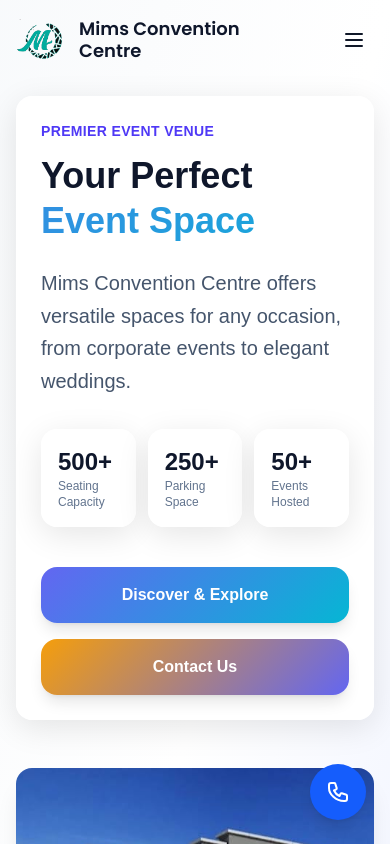
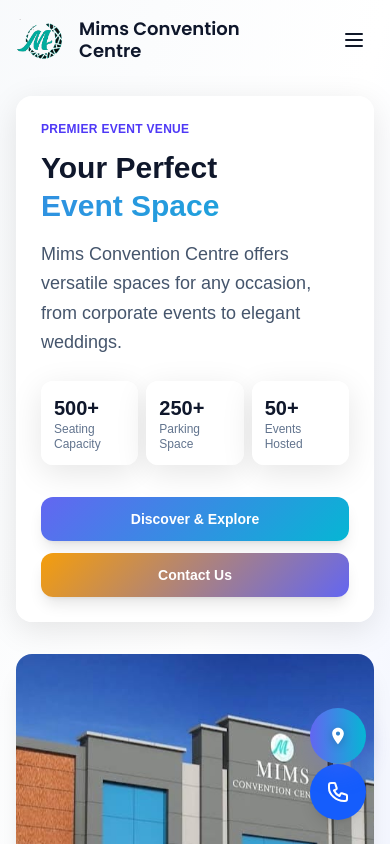
Before and after one commit to justhashim/Mims, a Next.js app in the folder frontend/: page / in a window 390 px wide. Shown: the top 844 px of the page. Built offline with nearby package versions, Linux system fonts and the light colour scheme.

Commit message:
feat: Enhance Navbar and Home page with mobile optimizations; add floating Google Maps button and improve UI elements for better accessibility and user experience

```diff
--- a/frontend/src/app/globals.css
+++ b/frontend/src/app/globals.css
@@ -330,6 +330,110 @@ html {
 	box-shadow: 0 35px 60px -12px rgba(0, 0, 0, 0.25);
 }
 
+/* Mobile Optimizations */
+@media (max-width: 768px) {
+	.mobile-padding {
+		padding-left: 1rem;
+		padding-right: 1rem;
+	}
+
+	.mobile-text-sm {
+		font-size: 0.875rem;
+		line-height: 1.25rem;
+	}
+
+	.mobile-spacing {
+		margin-bottom: 1.5rem;
+	}
+
+	.mobile-card-padding {
+		padding: 1.5rem;
+	}
+
+	.mobile-button {
+		padding: 0.75rem 1.5rem;
+		font-size: 0.875rem;
+	}
+}
+
+/* Floating Google Maps Button */
+.floating-maps-btn {
+	position: fixed;
+	bottom: 6rem;
+	right: 2rem;
+	z-index: 9999;
+	width: 60px;
+	height: 60px;
+	background: linear-gradient(to right, #6366f1, #06b6d4);
+	border-radius: 50%;
+	display: flex;
+	align-items: center;
+	justify-content: center;
+	box-shadow: 0 8px 25px rgba(99, 102, 241, 0.3);
+	transition: all 0.3s ease;
+	cursor: pointer;
+	border: none;
+}
+
+.floating-maps-btn:hover {
+	background: linear-gradient(to right, #4f46e5, #0891b2);
+	transform: translateY(-2px) scale(1.05);
+	box-shadow: 0 12px 35px rgba(99, 102, 241, 0.4);
+}
+
+.floating-maps-btn:active {
+	transform: translateY(-1px) scale(1.02);
+}
+
+.floating-maps-btn svg {
+	width: 24px;
+	height: 24px;
+	color: white;
+	filter: drop-shadow(0 2px 4px rgba(0, 0, 0, 0.2));
+}
+
+/* Mobile floating button adjustments */
+@media (max-width: 768px) {
+	.floating-maps-btn {
+		bottom: 5rem;
+		right: 1.5rem;
+		width: 56px;
+		height: 56px;
+	}
+
+	.floating-maps-btn svg {
+		width: 20px;
+		height: 20px;
+	}
+}
+
+/* Tooltip for floating button */
+.floating-maps-tooltip {
+	position: absolute;
+	right: 70px;
+	top: 50%;
+	transform: translateY(-50%);
+	background: rgba(0, 0, 0, 0.8);
+	color: white;
+	padding: 0.5rem 0.75rem;
+	border-radius: 0.5rem;
+	font-size: 0.875rem;
+	white-space: nowrap;
+	opacity: 0;
+	pointer-events: none;
+	transition: opacity 0.3s ease;
+}
+
+.floating-maps-btn:hover .floating-maps-tooltip {
+	opacity: 1;
+}
+
+@media (max-width: 768px) {
+	.floating-maps-tooltip {
+		display: none;
+	}
+}
+
 /* Gallery Carousel Enhancements */
 .carousel-container {
 	position: relative;
--- a/frontend/src/app/page.tsx
+++ b/frontend/src/app/page.tsx
@@ -83,6 +83,24 @@ export default function Home() {
 		<div className="min-h-screen flex flex-col">
 			<Navbar />
 
+			{/* Floating Google Maps Button */}
+			<a
+				href="https://maps.app.goo.gl/hGPrwY4bsFPdP9XG9"
+				target="_blank"
+				rel="noopener noreferrer"
+				className="floating-maps-btn"
+				aria-label="Open Google Maps"
+			>
+				<div className="floating-maps-tooltip">View on Google Maps</div>
+				<svg
+					viewBox="0 0 24 24"
+					fill="currentColor"
+					xmlns="http://www.w3.org/2000/svg"
+				>
+					<path d="M12 2C8.13 2 5 5.13 5 9c0 5.25 7 13 7 13s7-7.75 7-13c0-3.87-3.13-7-7-7zm0 9.5c-1.38 0-2.5-1.12-2.5-2.5s1.12-2.5 2.5-2.5 2.5 1.12 2.5 2.5-1.12 2.5-2.5 2.5z" />
+				</svg>
+			</a>
+
 			{/* 1. Headline Section - Modern and elegant hero */}
 			<section className="min-h-screen py-24 bg-gradient-to-br from-slate-50 via-white to-indigo-50 flex items-center relative overflow-hidden">
 				{/* Background decoration */}
@@ -91,56 +109,56 @@ export default function Home() {
 				<div className="absolute bottom-0 left-0 translate-y-12 -translate-x-12 w-96 h-96 bg-gradient-to-br from-amber-400/20 to-orange-400/20 rounded-full blur-3xl -z-10"></div>
 
 				<div className="container mx-auto px-4">
-					<div className="grid md:grid-cols-2 gap-12 items-center">
+					<div className="grid md:grid-cols-2 gap-8 md:gap-12 items-center">
 						{/* Left side - Value proposition */}
 						<div className="text-left modern-card p-6 md:p-10 rounded-2xl h-auto md:h-[550px] flex flex-col justify-center animate-fade-in-up">
-							<span className="text-indigo-600 font-semibold mb-3 block animate-fade-in-up animation-delay-200 text-sm tracking-wide uppercase">
+							<span className="text-indigo-600 font-semibold mb-3 block animate-fade-in-up animation-delay-200 text-xs md:text-sm tracking-wide uppercase">
 								PREMIER EVENT VENUE
 							</span>
-							<h1 className="text-4xl md:text-6xl font-bold text-slate-900 mb-6 animate-fade-in-up animation-delay-400 leading-tight">
+							<h1 className="text-3xl sm:text-4xl md:text-6xl font-bold text-slate-900 mb-4 md:mb-6 animate-fade-in-up animation-delay-400 leading-tight">
 								Your Perfect
 								<span className="gradient-text block">Event Space</span>
 							</h1>
-							<p className="text-xl text-slate-600 mb-8 max-w-xl animate-fade-in-up animation-delay-600 leading-relaxed">
+							<p className="text-lg md:text-xl text-slate-600 mb-6 md:mb-8 max-w-xl animate-fade-in-up animation-delay-600 leading-relaxed">
 								Mims Convention Centre offers versatile spaces for any occasion,
 								from corporate events to elegant weddings.
 							</p>
 
 							{/* Stats Cards */}
-							<div className="grid grid-cols-3 gap-3 md:gap-6 mb-10 animate-fade-in-up animation-delay-800">
-								<div className="modern-card p-4 md:p-6 rounded-2xl hover:shadow-2xl hover:scale-105 transition-all duration-500 group border border-indigo-100">
-									<div className="text-slate-900 text-2xl md:text-3xl font-bold group-hover:text-indigo-600 transition-colors duration-300">
+							<div className="grid grid-cols-3 gap-2 sm:gap-3 md:gap-6 mb-8 md:mb-10 animate-fade-in-up animation-delay-800">
+								<div className="modern-card p-3 sm:p-4 md:p-6 rounded-xl md:rounded-2xl hover:shadow-2xl hover:scale-105 transition-all duration-500 group border border-indigo-100">
+									<div className="text-slate-900 text-xl sm:text-2xl md:text-3xl font-bold group-hover:text-indigo-600 transition-colors duration-300">
 										500+
 									</div>
-									<div className="text-slate-500 text-xs md:text-sm font-medium">
+									<div className="text-slate-500 text-xs sm:text-sm font-medium leading-tight">
 										Seating Capacity
 									</div>
 								</div>
-								<div className="modern-card p-4 md:p-6 rounded-2xl hover:shadow-2xl hover:scale-105 transition-all duration-500 group border border-cyan-100 animation-delay-100">
-									<div className="text-slate-900 text-2xl md:text-3xl font-bold group-hover:text-cyan-600 transition-colors duration-300">
+								<div className="modern-card p-3 sm:p-4 md:p-6 rounded-xl md:rounded-2xl hover:shadow-2xl hover:scale-105 transition-all duration-500 group border border-cyan-100 animation-delay-100">
+									<div className="text-slate-900 text-xl sm:text-2xl md:text-3xl font-bold group-hover:text-cyan-600 transition-colors duration-300">
 										250+
 									</div>
-									<div className="text-slate-500 text-xs md:text-sm font-medium">
+									<div className="text-slate-500 text-xs sm:text-sm font-medium leading-tight">
 										Parking Space
 									</div>
 								</div>
-								<div className="modern-card p-4 md:p-6 rounded-2xl hover:shadow-2xl hover:scale-105 transition-all duration-500 group border border-amber-100 animation-delay-200">
-									<div className="text-slate-900 text-2xl md:text-3xl font-bold group-hover:text-amber-600 transition-colors duration-300">
+								<div className="modern-card p-3 sm:p-4 md:p-6 rounded-xl md:rounded-2xl hover:shadow-2xl hover:scale-105 transition-all duration-500 group border border-amber-100 animation-delay-200">
+									<div className="text-slate-900 text-xl sm:text-2xl md:text-3xl font-bold group-hover:text-amber-600 transition-colors duration-300">
 										50+
 									</div>
-									<div className="text-slate-500 text-xs md:text-sm font-medium">
+									<div className="text-slate-500 text-xs sm:text-sm font-medium leading-tight">
 										Events Hosted
 									</div>
 								</div>
 							</div>
 
-							<div className="flex flex-col sm:flex-row gap-4 animate-fade-in-up animation-delay-1000">
-								<button className="btn-primary px-8 py-4 rounded-2xl text-base font-semibold shadow-lg hover:shadow-2xl transform hover:scale-105 transition-all duration-300">
+							<div className="flex flex-col sm:flex-row gap-3 sm:gap-4 animate-fade-in-up animation-delay-1000">
+								<button className="btn-primary px-6 sm:px-8 py-3 sm:py-4 rounded-xl sm:rounded-2xl text-sm sm:text-base font-semibold shadow-lg hover:shadow-2xl transform hover:scale-105 transition-all duration-300">
 									Discover & Explore
 								</button>
 								<Link
 									href="#contact"
-									className="btn-secondary px-8 py-4 rounded-2xl text-base font-semibold shadow-lg hover:shadow-2xl transform hover:scale-105 transition-all duration-300 text-center inline-block"
+									className="btn-secondary px-6 sm:px-8 py-3 sm:py-4 rounded-xl sm:rounded-2xl text-sm sm:text-base font-semibold shadow-lg hover:shadow-2xl transform hover:scale-105 transition-all duration-300 text-center inline-block"
 								>
 									Contact Us
 								</Link>
@@ -408,7 +426,7 @@ export default function Home() {
 						)}
 
 						{/* Main Image Display */}
-						<div className="relative h-96 md:h-[500px] rounded-xl overflow-hidden shadow-2xl group carousel-container">
+						<div className="relative h-64 sm:h-80 md:h-[500px] rounded-xl md:rounded-2xl overflow-hidden shadow-2xl group carousel-container">
 							<Image
 								src={galleryImages[currentImageIndex].src}
 								alt={galleryImages[currentImageIndex].alt}
@@ -419,11 +437,11 @@ export default function Home() {
 
 							{/* Overlay with title */}
 							<div className="absolute inset-0 bg-gradient-to-t from-black/60 via-transparent to-transparent flex items-end">
-								<div className="p-6 md:p-8">
-									<h3 className="text-2xl md:text-3xl font-bold text-white mb-2">
+								<div className="p-4 sm:p-6 md:p-8">
+									<h3 className="text-lg sm:text-xl md:text-3xl font-bold text-white mb-1 sm:mb-2">
 										{galleryImages[currentImageIndex].title}
 									</h3>
-									<p className="text-gray-200">
+									<p className="text-gray-200 text-sm sm:text-base">
 										{galleryImages[currentImageIndex].alt}
 									</p>
 								</div>
@@ -511,14 +529,14 @@ export default function Home() {
 						</div>
 
 						{/* Thumbnail Navigation */}
-						<div className="flex justify-center mt-6 space-x-2 overflow-x-auto pb-2 thumbnail-grid">
+						<div className="flex justify-center mt-4 sm:mt-6 space-x-1 sm:space-x-2 overflow-x-auto pb-2 thumbnail-grid px-4 sm:px-0">
 							{galleryImages.map((image, index) => (
 								<button
 									key={index}
 									onClick={() => goToImage(index)}
-									className={`relative flex-shrink-0 w-16 h-16 md:w-20 md:h-20 rounded-lg overflow-hidden transition-all duration-300 ${
+									className={`relative flex-shrink-0 w-12 h-12 sm:w-16 sm:h-16 md:w-20 md:h-20 rounded-lg overflow-hidden transition-all duration-300 ${
 										index === currentImageIndex
-											? "ring-4 ring-blue-500 scale-110"
+											? "ring-2 sm:ring-4 ring-indigo-500 scale-110"
 											: "hover:scale-105 opacity-70 hover:opacity-100"
 									}`}
 								>
@@ -681,23 +699,23 @@ export default function Home() {
 						</p>
 					</div>
 
-					<div className="grid md:grid-cols-2 gap-12">
+					<div className="grid md:grid-cols-2 gap-8 md:gap-12">
 						<div className="space-y-6 animate-fade-in-left animation-delay-200">
-							<div className="bg-gray-50 p-8 rounded-lg shadow-lg hover:shadow-xl transition-all duration-500 hover:scale-105 group">
+							<div className="modern-card p-6 md:p-8 rounded-2xl shadow-lg hover:shadow-xl transition-all duration-500 hover:scale-105 group">
 								<h3 className="text-2xl font-bold text-gray-800 mb-6 group-hover:text-blue-600 transition-colors duration-300">
 									Contact Information
 								</h3>
 
-								<div className="space-y-6">
+								<div className="space-y-4 sm:space-y-6">
 									<div className="flex items-start">
 										<a
 											href="https://maps.app.goo.gl/hGPrwY4bsFPdP9XG9"
 											target="_blank"
-											className="flex items-start hover:opacity-80 transition-opacity"
+											className="flex items-start hover:opacity-80 transition-opacity w-full"
 										>
-											<div className="bg-blue-100 p-3 rounded-full mr-4">
+											<div className="bg-indigo-100 p-3 rounded-2xl mr-4 flex-shrink-0">
 												<svg
-													className="w-6 h-6 text-blue-600"
+													className="w-6 h-6 text-indigo-600"
 													fill="currentColor"
 													viewBox="0 0 20 20"
 													xmlns="http://www.w3.org/2000/svg"
@@ -709,9 +727,11 @@ export default function Home() {
 													></path>
 												</svg>
 											</div>
-											<div>
-												<h4 className="font-medium text-gray-800">Address</h4>
-												<p className="text-gray-600 mt-1">
+											<div className="min-w-0 flex-1">
+												<h4 className="font-semibold text-slate-800 mb-1">
+													Address
+												</h4>
+												<p className="text-slate-600 text-sm sm:text-base leading-relaxed">
 													2FF4+J5X, Ernakulam - Thekkady Rd, Pattimattom, Kerala
 													683562
 												</p>
@@ -722,11 +742,11 @@ export default function Home() {
 									<div className="flex items-start">
 										<a
 											href="tel:+919544311236"
-											className="flex items-start hover:opacity-80 transition-opacity"
+											className="flex items-start hover:opacity-80 transition-opacity w-full"
 										>
-											<div className="bg-blue-100 p-3 rounded-full mr-4">
+											<div className="bg-cyan-100 p-3 rounded-2xl mr-4 flex-shrink-0">
 												<svg
-													className="w-6 h-6 text-blue-600"
+													className="w-6 h-6 text-cyan-600"
 													fill="currentColor"
 													viewBox="0 0 20 20"
 													xmlns="http://www.w3.org/2000/svg"
@@ -734,9 +754,13 @@ export default function Home() {
 													<path d="M2 3a1 1 0 011-1h2.153a1 1 0 01.986.836l.74 4.435a1 1 0 01-.54 1.06l-1.548.773a11.037 11.037 0 006.105 6.105l.774-1.548a1 1 0 011.059-.54l4.435.74a1 1 0 01.836.986V17a1 1 0 01-1 1h-2C7.82 18 2 12.18 2 5V3z"></path>
 												</svg>
 											</div>
-											<div>
-												<h4 className="font-medium text-gray-800">Phone</h4>
-												<p className="text-gray-600 mt-1">+91 95443 11236</p>
+											<div className="min-w-0 flex-1">
+												<h4 className="font-semibold text-slate-800 mb-1">
+													Phone
+												</h4>
+												<p className="text-slate-600 text-sm sm:text-base">
+													+91 95443 11236
+												</p>
 											</div>
 										</a>
 									</div>
@@ -744,11 +768,11 @@ export default function Home() {
 									<div className="flex items-start">
 										<a
 											href="mailto:info@mimsconvention.com"
-											className="flex items-start hover:opacity-80 transition-opacity"
+											className="flex items-start hover:opacity-80 transition-opacity w-full"
 										>
-											<div className="bg-blue-100 p-3 rounded-full mr-4">
+											<div className="bg-amber-100 p-3 rounded-2xl mr-4 flex-shrink-0">
 												<svg
-													className="w-6 h-6 text-blue-600"
+													className="w-6 h-6 text-amber-600"
 													fill="currentColor"
 													viewBox="0 0 20 20"
 													xmlns="http://www.w3.org/2000/svg"
@@ -757,9 +781,11 @@ export default function Home() {
 													<path d="M18 8.118l-8 4-8-4V14a2 2 0 002 2h12a2 2 0 002-2V8.118z"></path>
 												</svg>
 											</div>
-											<div>
-												<h4 className="font-medium text-gray-800">Email</h4>
-												<p className="text-gray-600 mt-1">
+											<div className="min-w-0 flex-1">
+												<h4 className="font-semibold text-slate-800 mb-1">
+													Email
+												</h4>
+												<p className="text-slate-600 text-sm sm:text-base break-all">
 													info@mimsconvention.com
 												</p>
 											</div>
```
Also changed, not shown: frontend/src/app/components/Navbar.tsx (+8 -8 lines).
